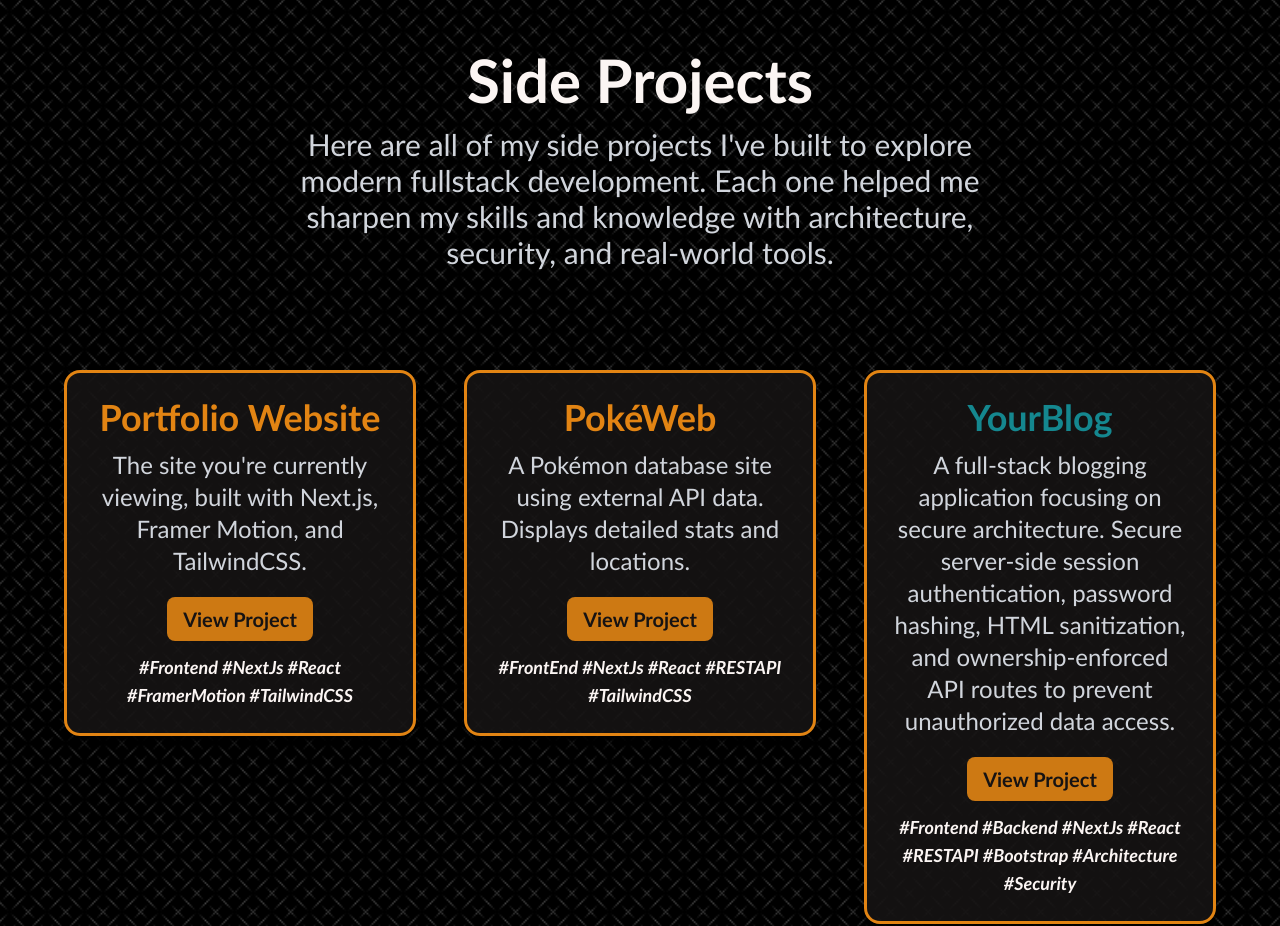
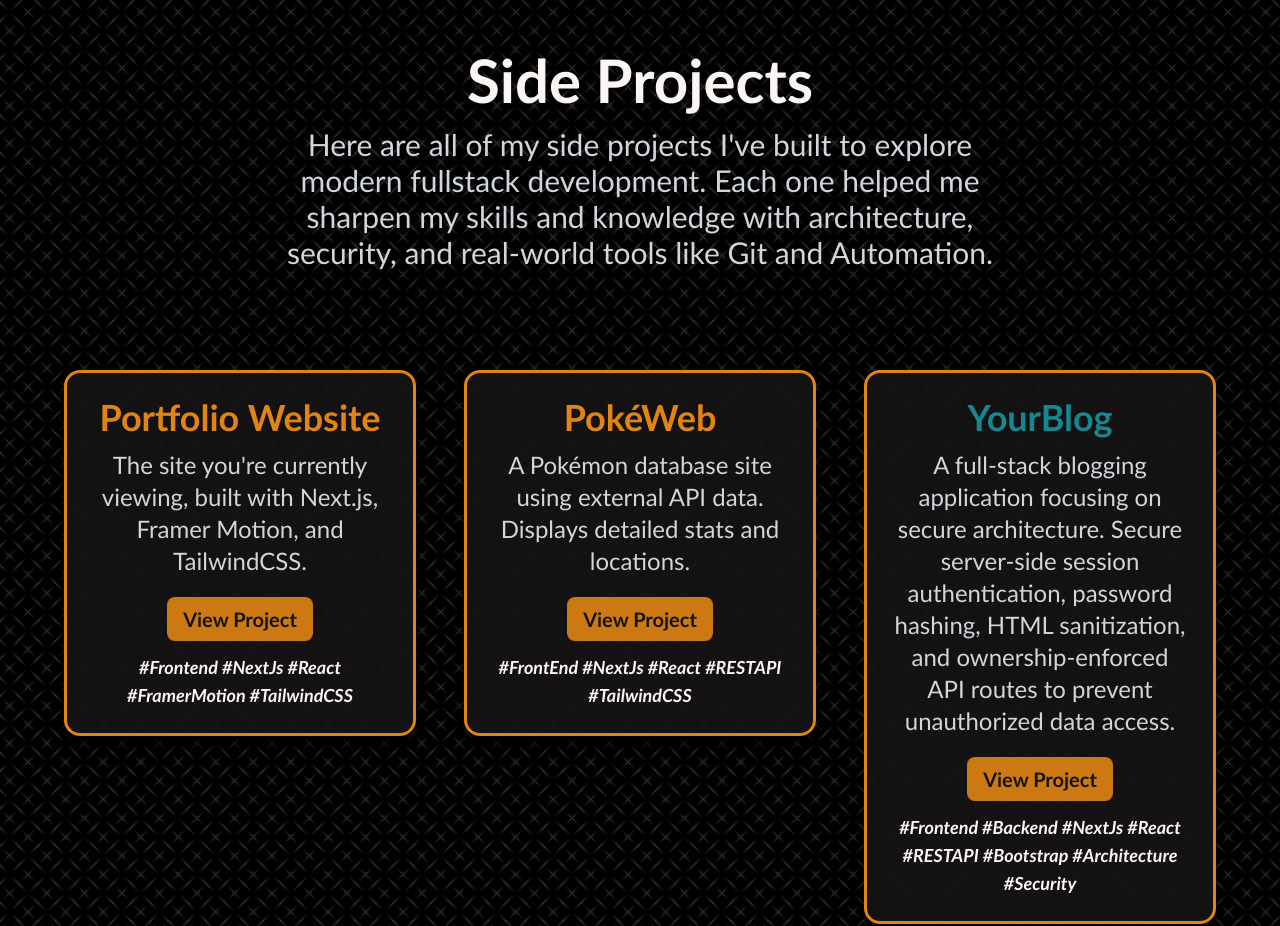
Before and after one commit to Dcai1/Portfolio, a Next.js app: page /projects in a window 1280 px wide. Shown: the part 2060-2986 px from the top of the page. Built offline with nearby package versions, Linux system fonts and the light colour scheme.

Commit message:
- Enhanced description of side projects in ProjectsPage to include Git and Automation tools.

```diff
--- a/src/app/projects/ProjectsPage.tsx
+++ b/src/app/projects/ProjectsPage.tsx
@@ -151,7 +151,8 @@
         <p className="my-auto text-xl text-gray-300 sm:text-3xl">
           Here are all of my side projects I&apos;ve built to explore modern
           fullstack development. Each one helped me sharpen my skills and
-          knowledge with architecture, security, and real-world tools.
+          knowledge with architecture, security, and real-world tools like Git
+          and Automation.
         </p>
       </motion.section>
 
```
